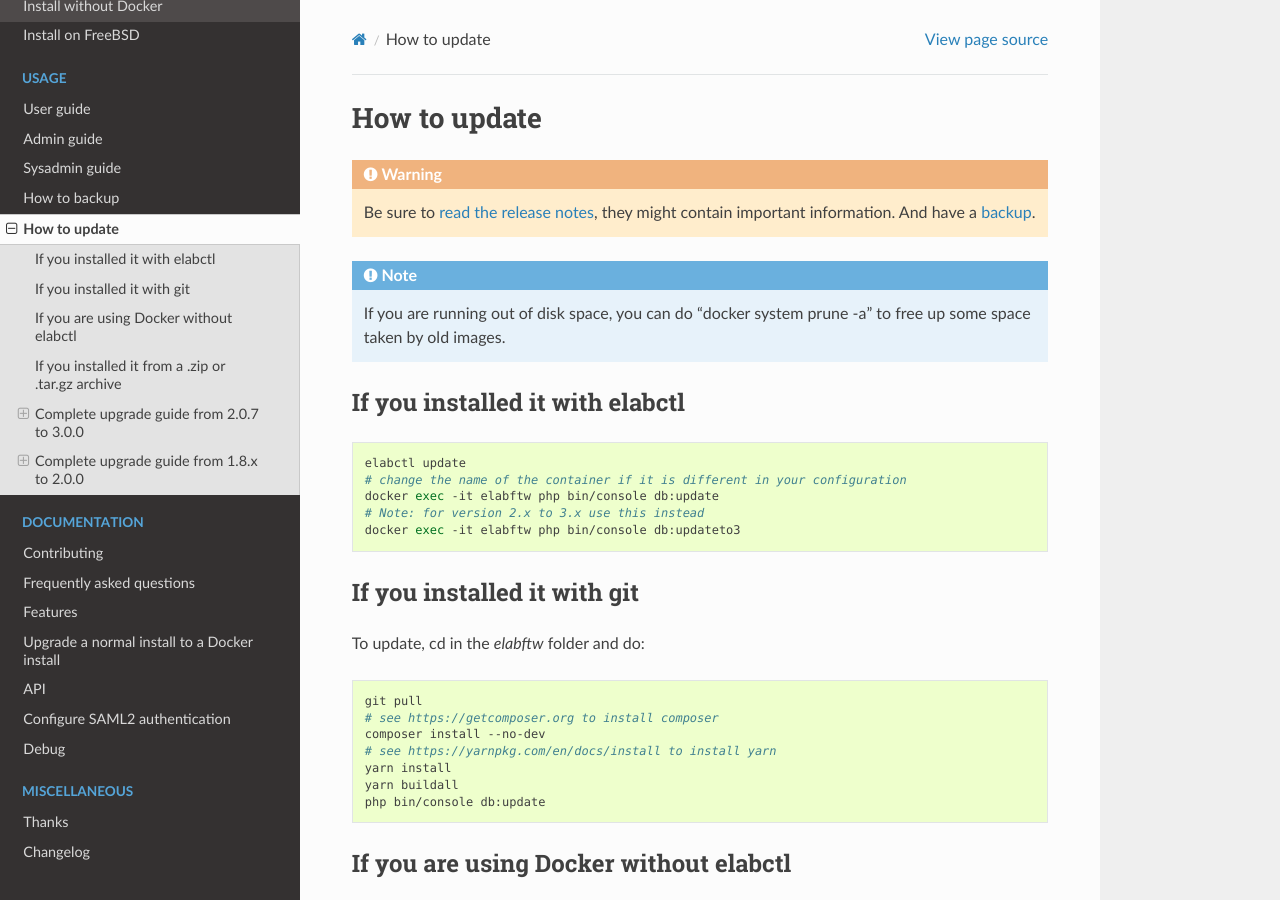
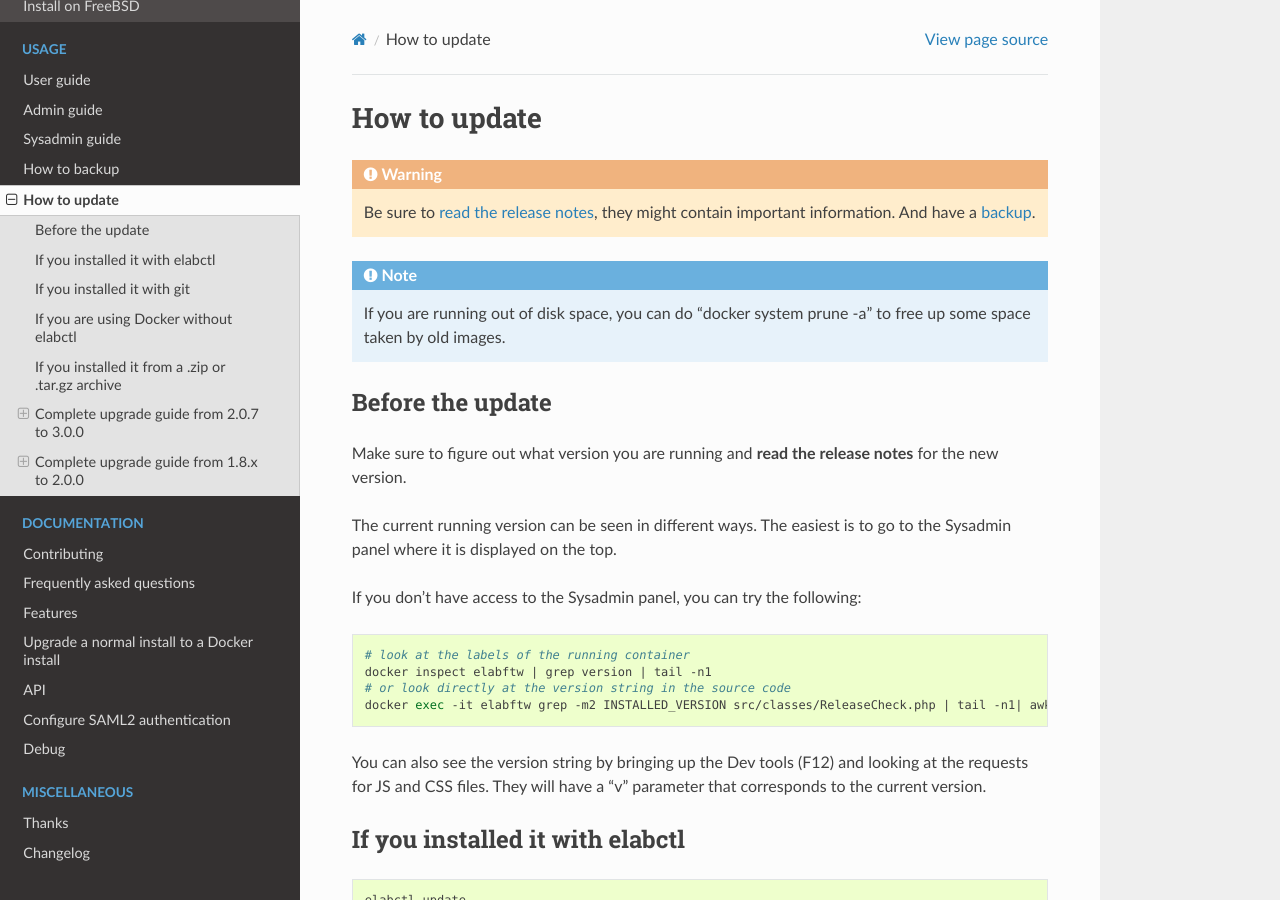
Before and after one commit to elabftw/elabdoc, a Sphinx documentation site: the page built from doc/how-to-update.rst, in a window 1280 px wide and 900 px high. Built offline with Sphinx 7.4.7 and the Read the Docs theme 2.0.0, drawn with Linux system fonts in a browser that asks for light colours; pages that are not in the unit, such as notebooks, are missing from menus.

Commit message:
Add a before upgrade block to check for running version.
Fix elabftw/elabftw#1868

```diff
--- a/doc/how-to-update.rst
+++ b/doc/how-to-update.rst
@@ -6,6 +6,24 @@
 .. warning:: Be sure to `read the release notes <https://github.com/elabftw/elabftw/releases/latest>`_, they might contain important information. And have a :ref:`backup <backup>`.
 
 .. note:: If you are running out of disk space, you can do "docker system prune -a" to free up some space taken by old images.
+
+Before the update
+^^^^^^^^^^^^^^^^^
+
+Make sure to figure out what version you are running and **read the release notes** for the new version.
+
+The current running version can be seen in different ways. The easiest is to go to the Sysadmin panel where it is displayed on the top.
+
+If you don't have access to the Sysadmin panel, you can try the following:
+
+.. code-block:: bash
+
+    # look at the labels of the running container
+    docker inspect elabftw | grep version | tail -n1
+    # or look directly at the version string in the source code
+    docker exec -it elabftw grep -m2 INSTALLED_VERSION src/classes/ReleaseCheck.php | tail -n1| awk '{print $5}'
+
+You can also see the version string by bringing up the Dev tools (F12) and looking at the requests for JS and CSS files. They will have a "v" parameter that corresponds to the current version.
 
 If you installed it with elabctl
 ^^^^^^^^^^^^^^^^^^^^^^^^^^^^^^^^
```
